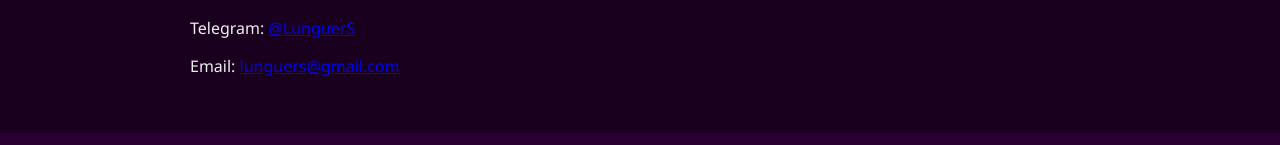
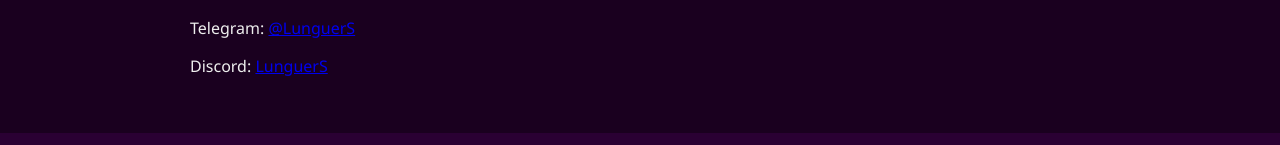
Before and after one commit to LunguerS/Site, a plain HTML site: page index.html in a window 1280 px wide. Shown: the part 1136-1281 px from the top of the page. Drawn offline with Linux system fonts and the light colour scheme.

Commit message:
Update index.html

```diff
--- a/index.html
+++ b/index.html
@@ -157,7 +157,7 @@
 <div class="section" id="contact">
   <h2>Контакты</h2>
   <p>Telegram: <a href="https://t.me/LunguerS" target="_blank">@LunguerS</a></p>
-  <p>Email: <a href="mailto:lunguers@gmail.com">lunguers@gmail.com</a></p>
+  <p>Discord: <a href="discord:lunguers">LunguerS</a></p>
 </div>
 
 <footer>
```
